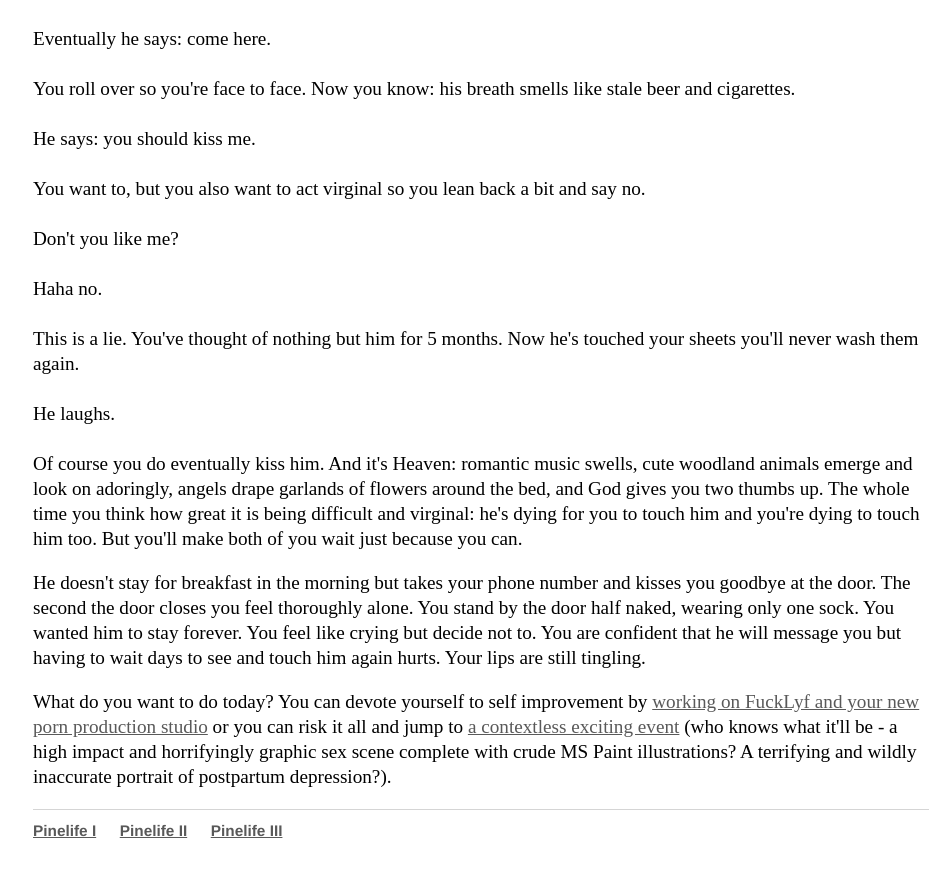
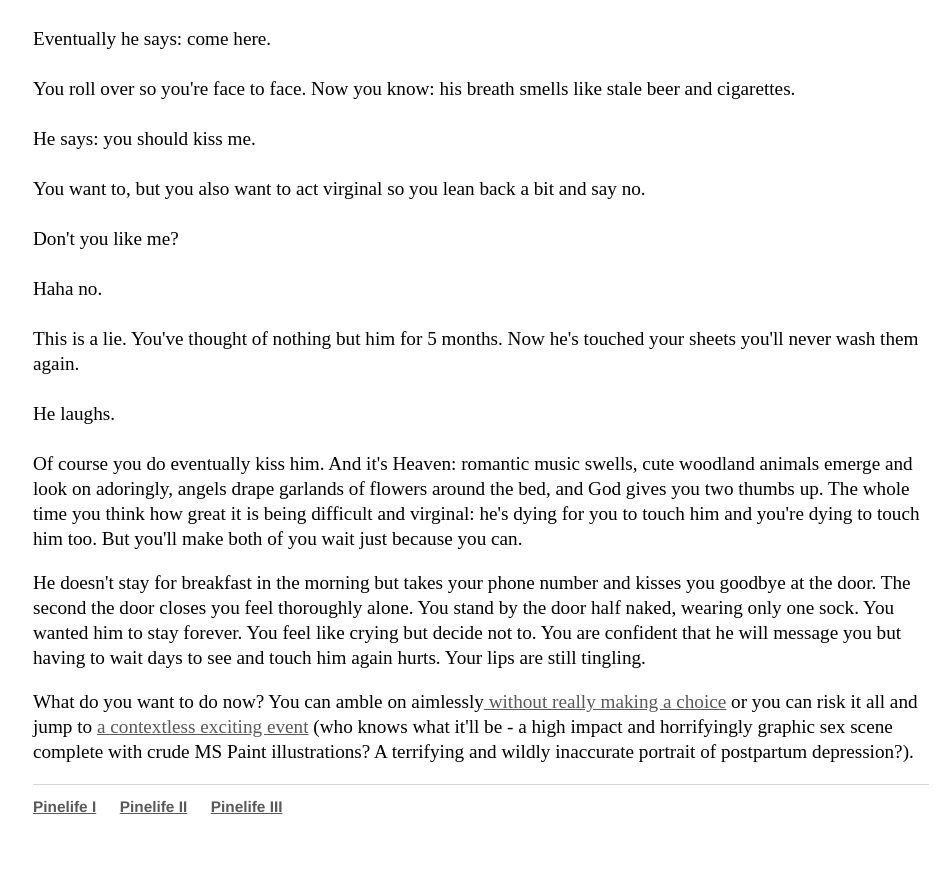
Before and after one commit to Pinelife/pinelife.github.io, a Jekyll site: the page built from Hellhole/Room6.html, in a window 1280 px wide and 900 px high, scrolled down 2625 px. Shown: the top 877 px of the window, without its empty margins (159-1110 px from the left). Built offline with Jekyll 4.4.1, drawn with Linux system fonts in a browser that asks for light colours.

Commit message:
Update Room6.html

```diff
--- a/Hellhole/Room6.html
+++ b/Hellhole/Room6.html
@@ -127,6 +127,5 @@
   You feel like crying but decide not to. You are confident that he will message you but having to wait
   days to see and touch him again hurts. Your lips are still tingling.
 </p>
-<p>What do you want to do today? You can devote yourself to self improvement by <a href = "Room8.html">working on FuckLyf and your new
-	porn production studio</a> or you can risk it all and jump to <a href ="excitingevent1.html">a contextless exciting event</a> (who knows what it'll be -
+<p>What do you want to do now? You can amble on aimlessly<a href = "Room8.html"> without really making a choice</a> or you can risk it all and jump to <a href ="excitingevent1.html">a contextless exciting event</a> (who knows what it'll be -
 a high impact and horrifyingly graphic sex scene complete with crude MS Paint illustrations? A terrifying and wildly inaccurate portrait of postpartum depression?). </p>
```
